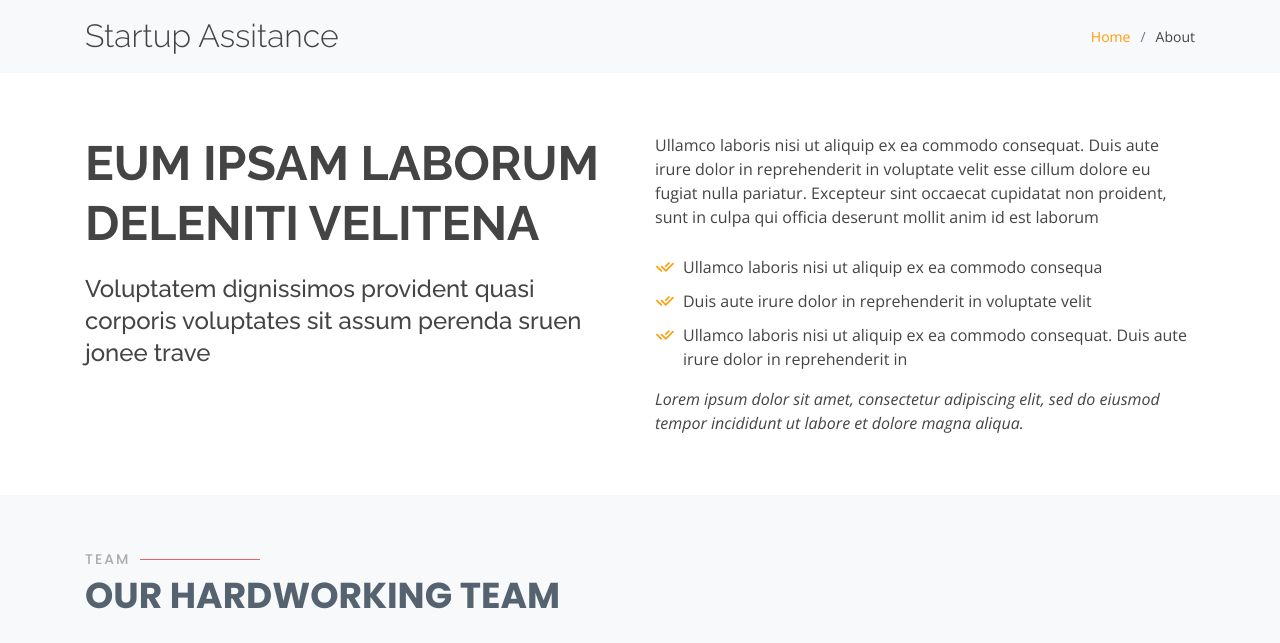
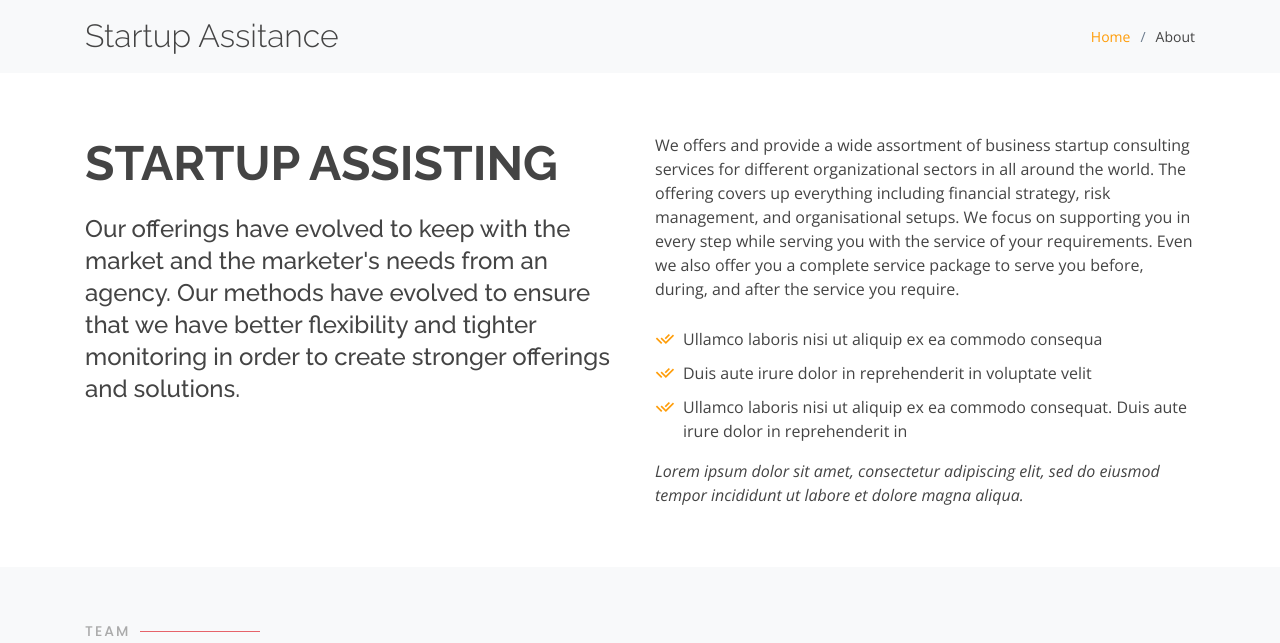
Before and after one commit to Unisight-Technologies/leighfisher-website, a Django app: page /startups_ass/ in a window 1280 px wide. Shown: the part 87-730 px from the top of the page. Run offline with Django 3.2, Linux system fonts and the light colour scheme; some libraries are stand-ins or nearby versions.

Commit message:
--- Auto-Git Commit ---

```diff
--- a/leighfisher_app/templates/Startups_ass.html
+++ b/leighfisher_app/templates/Startups_ass.html
@@ -25,14 +25,12 @@
 
         <div class="row content">
           <div class="col-lg-6">
-            <h2>Eum ipsam laborum deleniti velitena</h2>
-            <h3>Voluptatem dignissimos provident quasi corporis voluptates sit assum perenda sruen jonee trave</h3>
+            <h2>Startup assisting</h2>
+            <h3>Our offerings have evolved to keep with the market and the marketer's needs from an agency. Our methods have evolved to ensure that we have better flexibility and tighter monitoring in order to create stronger offerings and solutions.</h3>
           </div>
           <div class="col-lg-6 pt-4 pt-lg-0">
             <p>
-              Ullamco laboris nisi ut aliquip ex ea commodo consequat. Duis aute irure dolor in reprehenderit in voluptate
-              velit esse cillum dolore eu fugiat nulla pariatur. Excepteur sint occaecat cupidatat non proident, sunt in
-              culpa qui officia deserunt mollit anim id est laborum
+              We offers and provide a wide assortment of business startup consulting services for different organizational sectors in all around the world. The offering covers up everything including financial strategy, risk management, and organisational setups. We focus on supporting you in every step while serving you with the service of your requirements. Even we also offer you a complete service package to serve you before, during, and after the service you require.
             </p>
             <ul>
               <li><i class="ri-check-double-line"></i> Ullamco laboris nisi ut aliquip ex ea commodo consequa</li>
```
